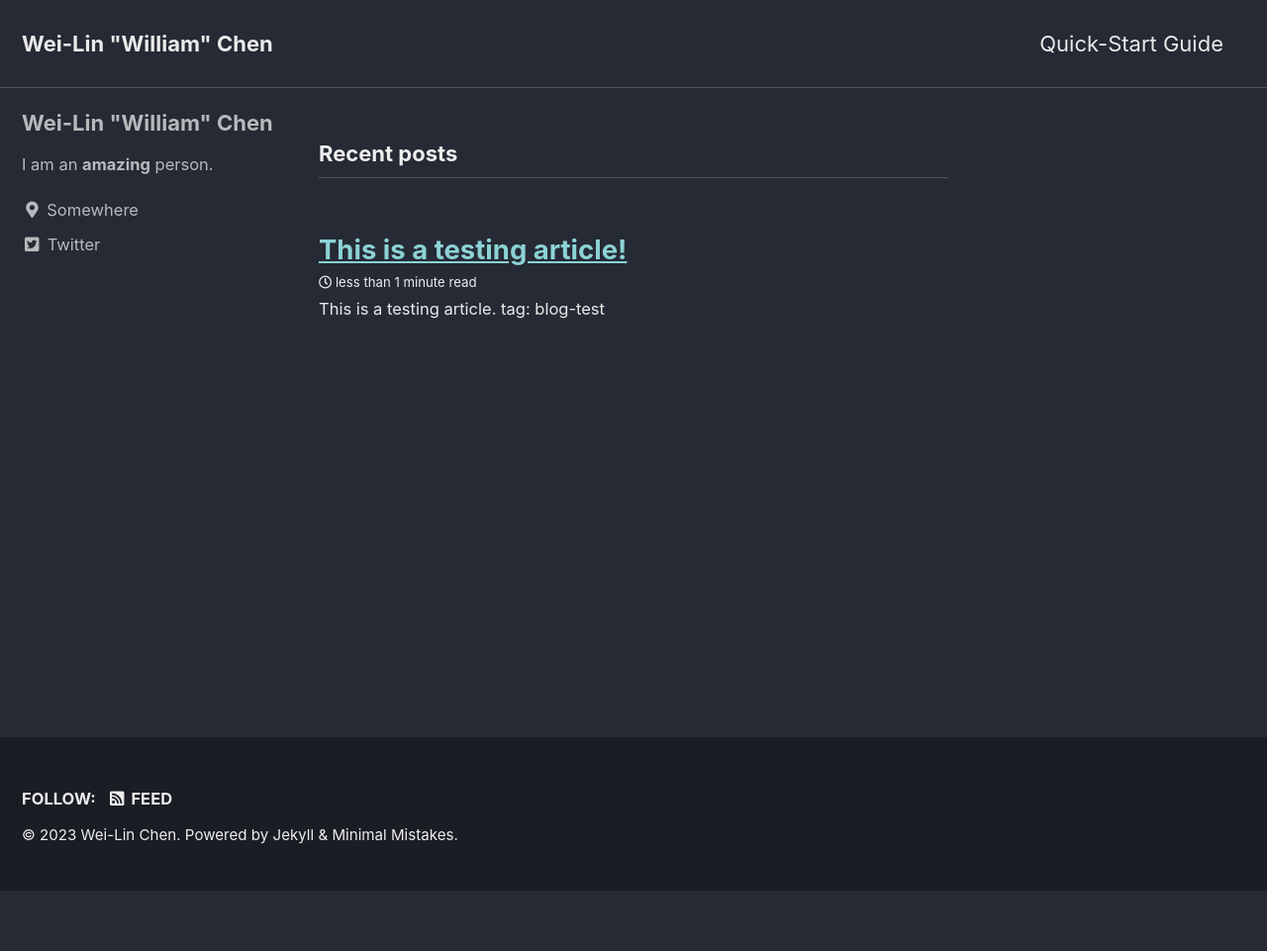
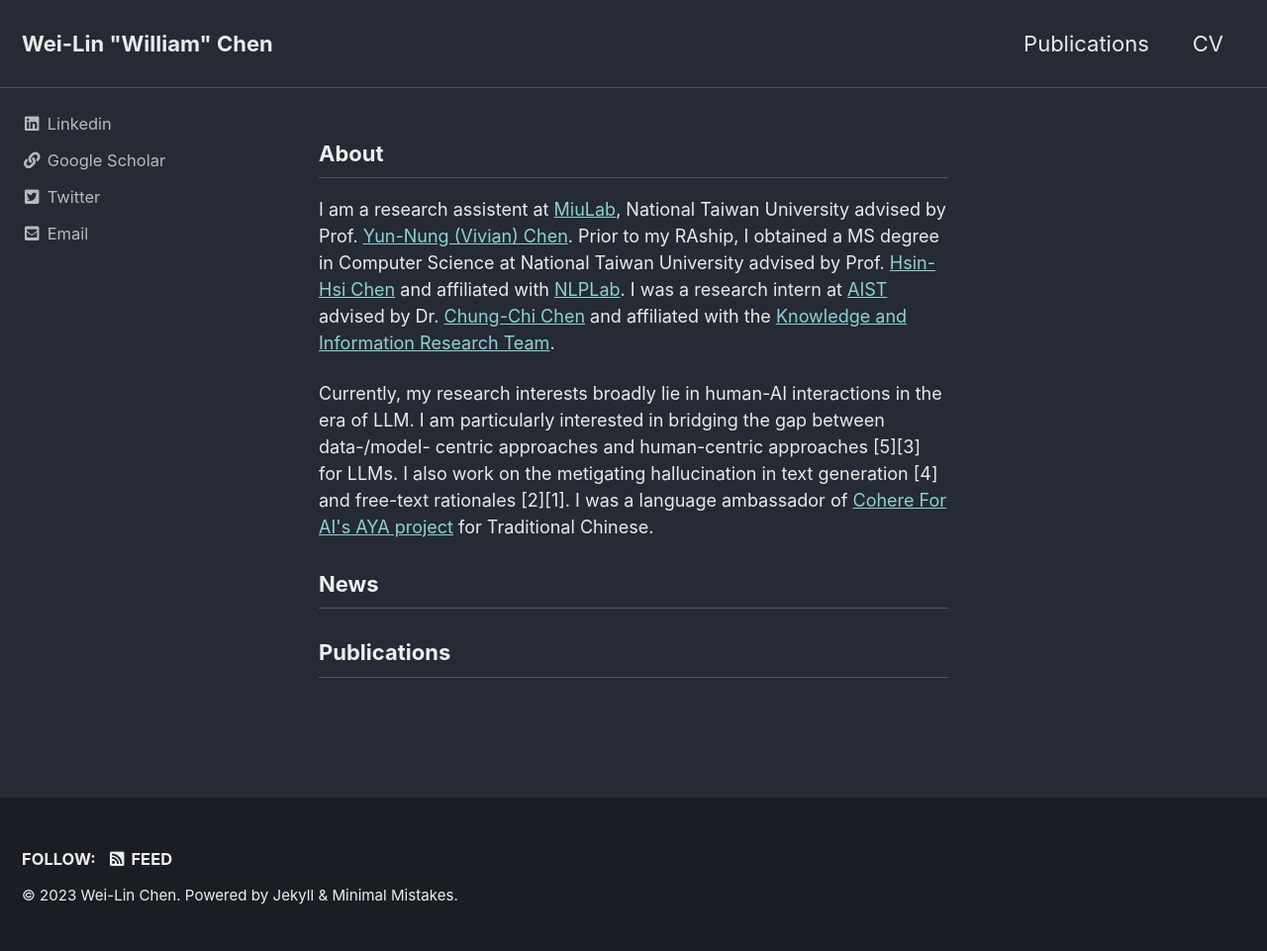
Before and after one commit to wlchen0206/wlchen0206.github.io, a Jekyll site: the page built from index.html, in a window 1280 px wide. Shown: the whole page at 99% size. Built offline with Jekyll 4.4.1, drawn with Linux system fonts in a browser that asks for light colours; cached includes are drawn as plain includes; the list of posts is cut into pages by our own code; before the commit the page ends 900 px from its top, so only the background shows below that.

Commit message:
add about

```diff
--- a/_config.yml
+++ b/_config.yml
@@ -104,30 +104,24 @@ analytics:
 
 # Site Author
 author:
-  name             : "Wei-Lin \"William\" Chen"
+  # name             : "Wei-Lin \"William\" Chen"
   avatar           : # path of avatar image, e.g. "/assets/images/bio-photo.jpg"
-  bio              : "I am an **amazing** person."
-  location         : "Somewhere"
-  email            :
+  # bio              : "I am an **amazing** person."
+  # location         : "Somewhere"
+  # email            :
   links:
+    - label: "Linkedin"
+      icon: "fab fa-fw fa-linkedin"
+      url: "https://www.linkedin.com/in/weilinwchen/"
+    - label: "Google Scholar"
+      icon: "fas fa-fw fa-link"
+      url: "https://scholar.google.com/citations?user=Hrbne1wAAAAJ&hl=en"
+    - label: "Twitter"
+      icon: "fab fa-fw fa-twitter-square"
+      url: "https://twitter.com/weilinwchen"
     - label: "Email"
       icon: "fas fa-fw fa-envelope-square"
-      # url: "mailto:your.name@email.com"
-    - label: "Website"
-      icon: "fas fa-fw fa-link"
-      # url: "https://your-website.com"
-    - label: "Twitter"
-      icon: "fab fa-fw fa-twitter-square"
-      url: "https://twitter.com/"
-    - label: "Facebook"
-      icon: "fab fa-fw fa-facebook-square"
-      # url: "https://facebook.com/"
-    - label: "GitHub"
-      icon: "fab fa-fw fa-github"
-      # url: "https://github.com/"
-    - label: "Instagram"
-      icon: "fab fa-fw fa-instagram"
-      # url: "https://instagram.com/"
+      url: "mailto:wlchen@nlg.csie.ntu.edu.tw"
 
 # Site Footer
 footer:
--- a/_data/navigation.yml
+++ b/_data/navigation.yml
@@ -1,7 +1,11 @@
 # main links
 main:
-  - title: "Quick-Start Guide"
-    url: https://mmistakes.github.io/minimal-mistakes/docs/quick-start-guide/
+  # - title: "Quick-Start Guide"
+  #   url: https://mmistakes.github.io/minimal-mistakes/docs/quick-start-guide/
+  - title: "Publications"
+    url: /publications/
+  - title: "CV"
+    url: /cv/
   # - title: "About"
   #   url: https://mmistakes.github.io/minimal-mistakes/about/
   # - title: "Sample Posts"
--- a/_layouts/home.html
+++ b/_layouts/home.html
@@ -4,9 +4,9 @@ layout: archive
 
 {{ content }}
 
-<h3 class="archive__subtitle">{{ site.data.ui-text[site.locale].recent_posts | default: "Recent Posts" }}</h3>
+<!-- <h3 class="archive__subtitle">{{ site.data.ui-text[site.locale].recent_posts | default: "Recent Posts" }}</h3> -->
 
-{% if paginator %}
+<!-- {% if paginator %}
   {% assign posts = paginator.posts %}
 {% else %}
   {% assign posts = site.posts %}
@@ -17,6 +17,6 @@ layout: archive
   {% for post in posts %}
     {% include archive-single.html type=entries_layout %}
   {% endfor %}
-</div>
+</div> -->
 
 {% include paginator.html %}
--- a/index.html
+++ b/index.html
@@ -3,19 +3,20 @@ layout: home
 author_profile: true
 ---
 
-<!--
+<h3 class="archive__subtitle">About</h3>
 <div id='intro'>
-    <div class='name'>
+    <!-- <div class='name'>
         Wei-Lin (William) Chen
-    </div>
-    <p>
+    </div> -->
+    <!-- <p>
         <a href='https://www.linkedin.com/in/weilinwchen/' target='_blank' style='color: rgba(0, 0, 0, 0.6);'>[LinkedIn]</a>
         <a href='https://scholar.google.com/citations?user=Hrbne1wAAAAJ&hl=en' target='_blank' style='color: rgba(0, 0, 0, 0.6);'>[Google Scholar]</a>
         <a href='https://twitter.com/weilinwchen' target='_blank' style='color: rgba(0, 0, 0, 0.6);'>[Twitter]</a>
-    </p>
-    <div class='title'>
-        About Me
-    </div>
+    </p> -->
+    <!-- <div class='title'>
+        About
+    </div> -->
+    <font size="4">
     <p>
         I am a research assistent at
         <a href='https://www.csie.ntu.edu.tw/~miulab/' target='_blank'>MiuLab</a>,
@@ -32,14 +33,19 @@ author_profile: true
         <a href='https://aistairc.github.io/plu/index.html' target='_blank'>Knowledge and Information Research Team</a>.
     </p>
     <p>
-        Currently, my research interests broadly lie in human-AI interaction in the era of LLM.
-        I am particularly interested in bridging the gap between data-/model- centric approaches and human-centric approaches [5][3].
-        I also work on free-text rationales [2][1] and hallucination in text generation [4].
-        I am also a language ambassador of
+        Currently, my research interests broadly lie in human-AI interactions in the era of LLM.
+        I am particularly interested in bridging the gap between data-/model- centric approaches and human-centric approaches [5][3] for LLMs.
+        I also work on the metigating hallucination in text generation [4] and free-text rationales [2][1].
+        I was a language ambassador of
         <a href='https://txt.cohere.com/aya-multilingual/' target='_blank'>Cohere For AI's AYA project</a>
         for Traditional Chinese.
     </p>
-    <p>
+    <!-- <p>
         I try to <a href='/blog'>blog</a> occationally.
-    </p>
-</div> -->
+    </p>  -->
+    </font>
+
+    <h3 class="archive__subtitle">News</h3>
+    <h3 class="archive__subtitle">Publications</h3>
+
+</div>
```
Also changed, not shown: 4 other files.
